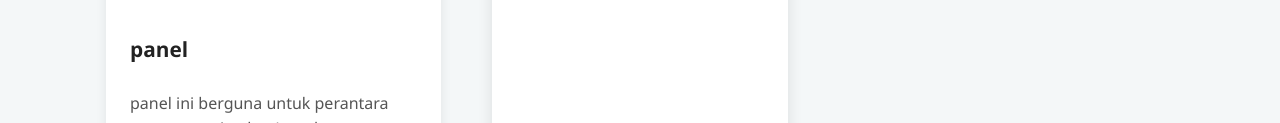
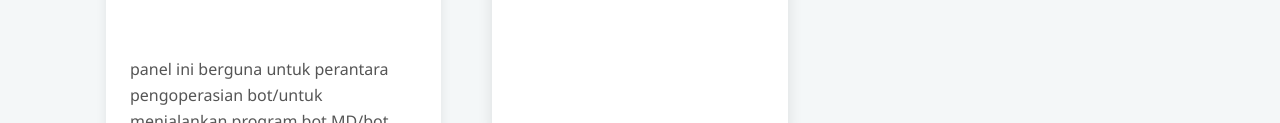
Before and after one commit to adfshop/ADFSHOP, a plain HTML site: page index.html in a window 1280 px wide. Shown: the part 1998-2121 px from the top of the page. Drawn offline with Linux system fonts and the light colour scheme.

Commit message:
Update index.html

```diff
--- a/index.html
+++ b/index.html
@@ -315,7 +315,7 @@
         <article class="product-card" tabindex="0">
           <img src="panel.png" alt="note" class="product-image" />
           <div class="product-content">
-            <h3>panel</h3>
+            <h3></h3>
             <p>panel ini berguna untuk perantara pengoperasian bot/untuk menjalankan program bot MD/bot bug dan masih banyak lagi.</p>
         </article>
 
```
